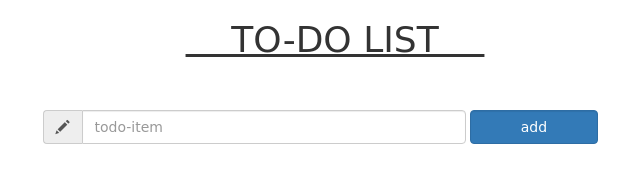
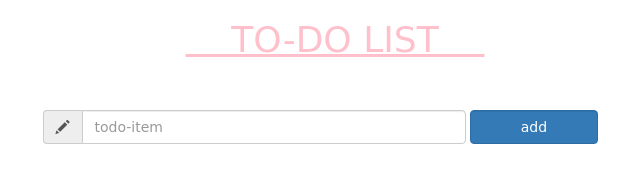
Before and after one commit to kaur-rajdeep/DevOps-Challenge, a plain HTML site: page index.html in a window 1280 px wide. Shown: the whole page, without its empty margins (305-945 px from the left). Drawn offline with nearby package versions, Linux system fonts and the light colour scheme.

Commit message:
changing color of heading

```diff
--- a/index.html
+++ b/index.html
@@ -13,7 +13,7 @@
 
 <body>
 	<div class="container">
-		<h1 class="row">
+		<h1 class="row" style="color: pink;">
 		&nbsp;&nbsp;&nbsp;
 		TO-DO LIST
 		&nbsp;&nbsp;&nbsp;
```
